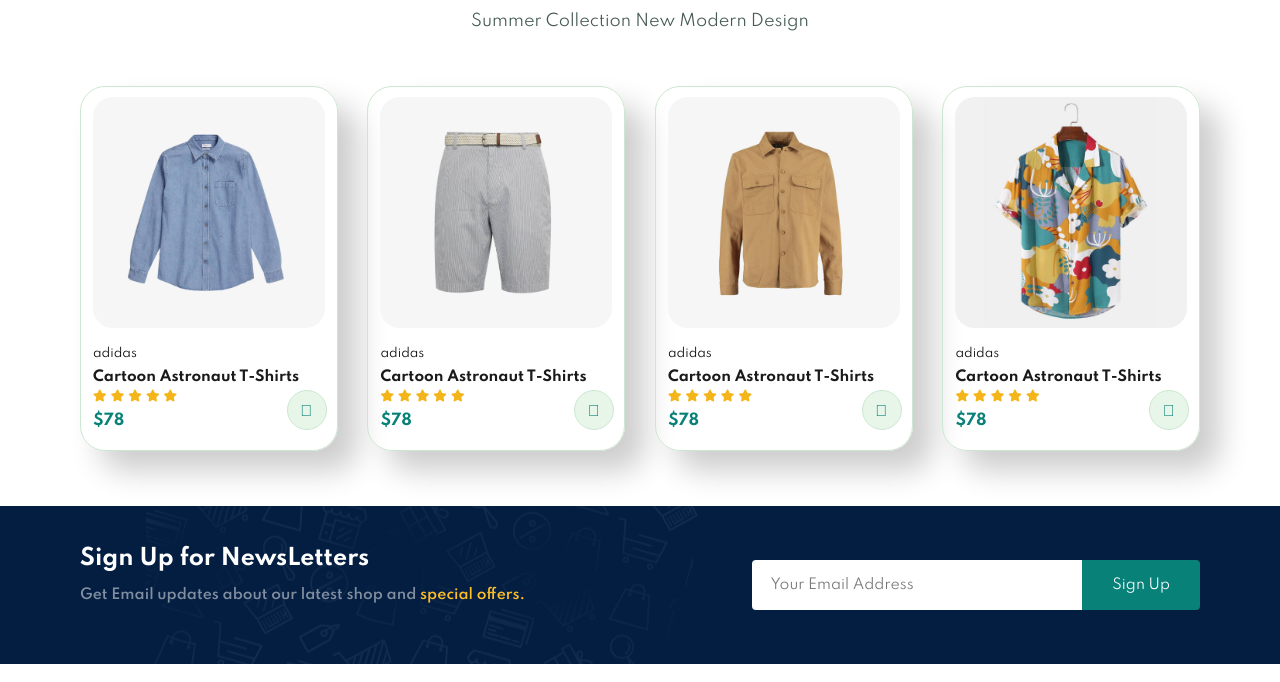
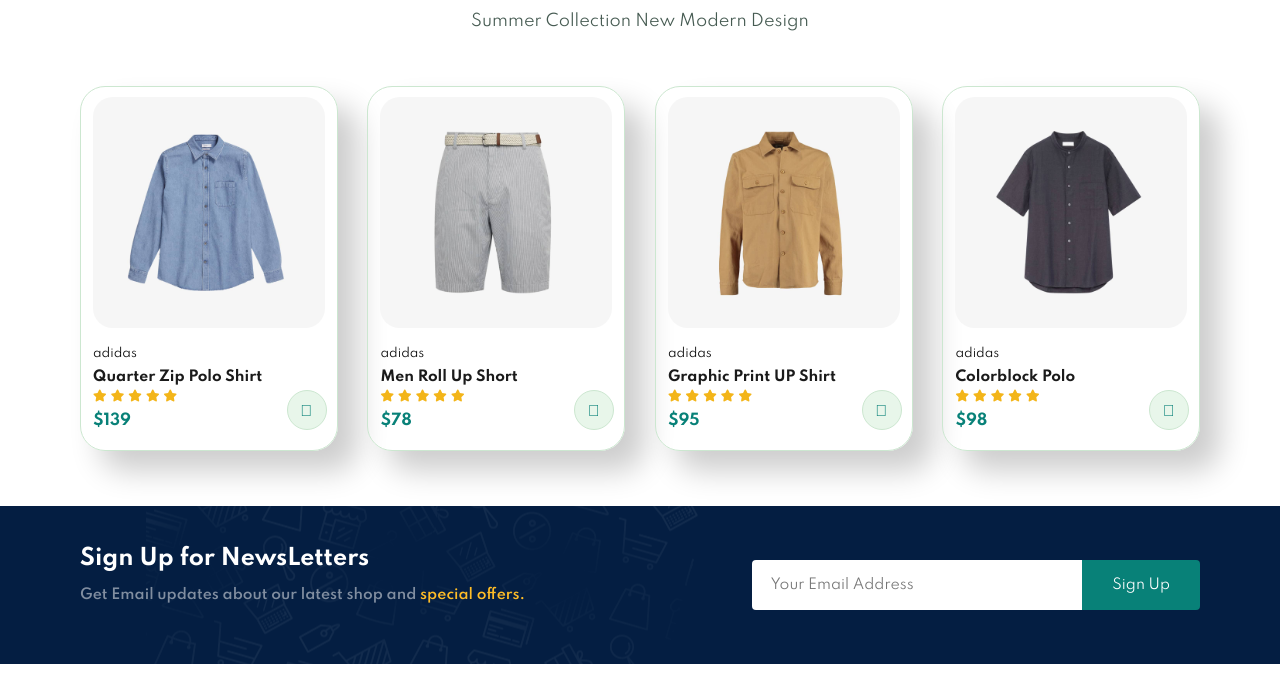
Before and after one commit to Japheth0214/Ecommerce, a plain HTML site: page sproduct2.html in a window 1280 px wide. Shown: the part 2105-2787 px from the top of the page. Drawn offline with Linux system fonts and the light colour scheme.

Commit message:
Updated sproducts 1 & 2

```diff
--- a/sproduct2.html
+++ b/sproduct2.html
@@ -84,7 +84,7 @@
         <img src="img/products/n5.jpg" alt="">
         <div class="des">
           <span>adidas</span>
-          <h5>Cartoon Astronaut T-Shirts </h5>
+          <h5>Quarter Zip Polo Shirt</h5>
           <div class="star">
             <i class="fas fa-star"></i>
             <i class="fas fa-star"></i>
@@ -92,7 +92,7 @@
             <i class="fas fa-star"></i>
             <i class="fas fa-star"></i>
           </div>
-          <h4>$78</h4>
+          <h4>$139</h4>
         </div>
         <a href="#"></a><i class="fal fa-shopping-cart cart"></i></a>
 
@@ -102,7 +102,7 @@
         <img src="img/products/n6.jpg" alt="">
         <div class="des">
           <span>adidas</span>
-          <h5>Cartoon Astronaut T-Shirts </h5>
+          <h5>Men Roll Up Short </h5>
           <div class="star">
             <i class="fas fa-star"></i>
             <i class="fas fa-star"></i>
@@ -120,7 +120,7 @@
         <img src="img/products/n7.jpg" alt="">
         <div class="des">
           <span>adidas</span>
-          <h5>Cartoon Astronaut T-Shirts </h5>
+          <h5>Graphic Print UP Shirt</h5>
           <div class="star">
             <i class="fas fa-star"></i>
             <i class="fas fa-star"></i>
@@ -128,17 +128,17 @@
             <i class="fas fa-star"></i>
             <i class="fas fa-star"></i>
           </div>
-          <h4>$78</h4>
+          <h4>$95</h4>
         </div>
         <a href="#"></a><i class="fal fa-shopping-cart cart"></i></a>
 
 
       </div>
       <div class="pro">
-        <img src="img/products/f1.jpg" alt="">
+        <img src="img/products/n8.jpg" alt="">
         <div class="des">
           <span>adidas</span>
-          <h5>Cartoon Astronaut T-Shirts </h5>
+          <h5>Colorblock Polo</h5>
           <div class="star">
             <i class="fas fa-star"></i>
             <i class="fas fa-star"></i>
@@ -146,7 +146,7 @@
             <i class="fas fa-star"></i>
             <i class="fas fa-star"></i>
           </div>
-          <h4>$78</h4>
+          <h4>$98</h4>
         </div>
         <a href="#"></a><i class="fal fa-shopping-cart cart"></i></a>
 
```
Also changed, not shown: sproduct.html (+7 -7 lines).
